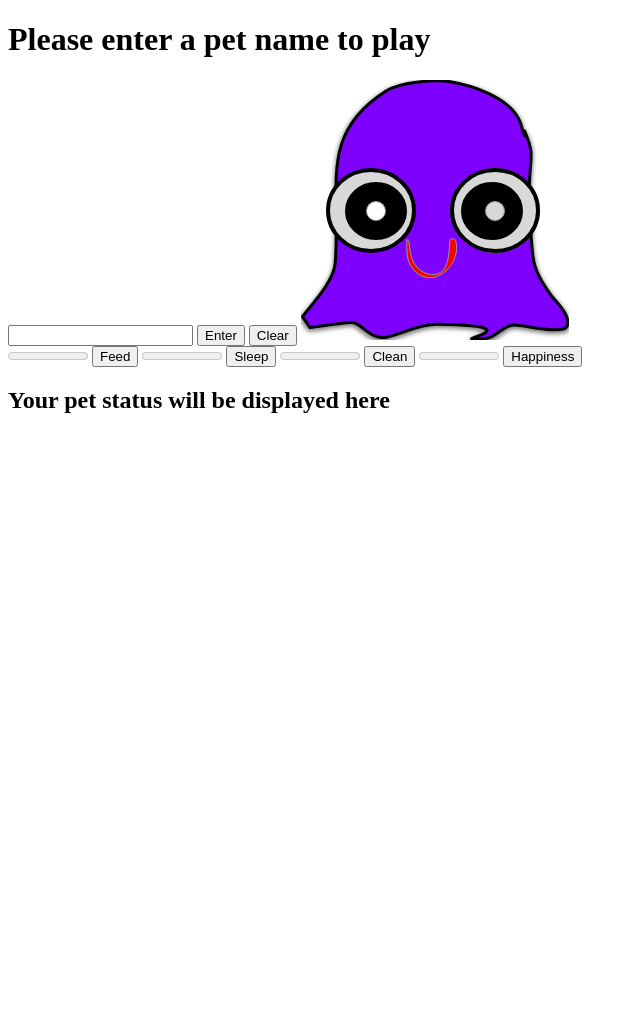
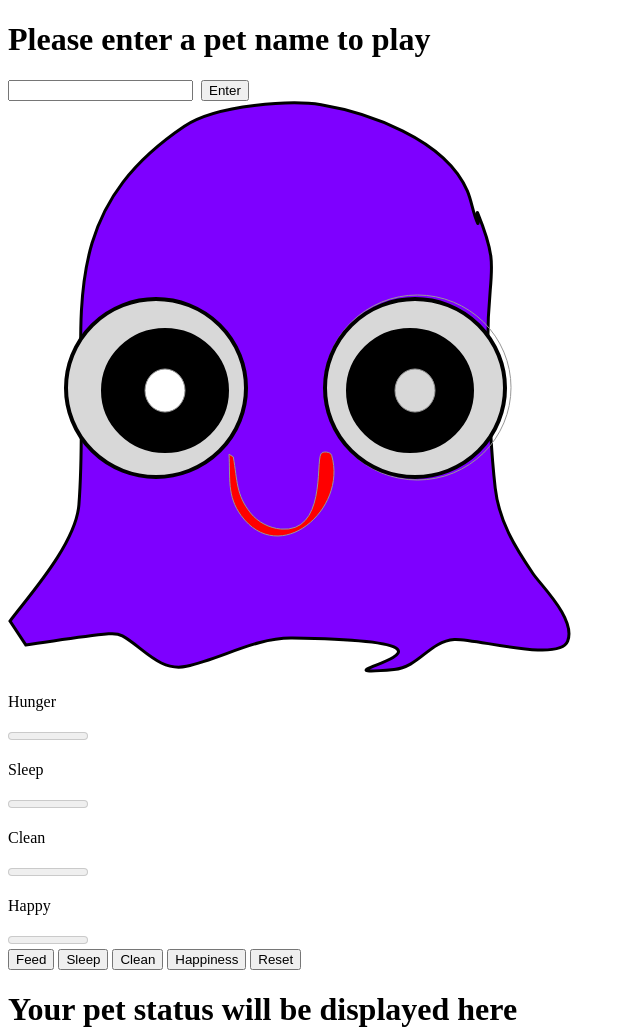
Before and after one commit to nabmat/cwk, a website: page client/index.html in a window 1280 px wide. Shown: the whole page, without its empty margins (0-640 px from the left). Before the commit the page ends 800 px from the top, so only its background shows below. Drawn offline with Linux system fonts and the light colour scheme.

Commit message:
Have added css grid

```diff
--- a/client/index.html
+++ b/client/index.html
@@ -4,74 +4,89 @@
 <head>
     <title>The virtual pet</title>
     <link rel='stylesheet' href='style.css'>
-    <script defer src='index.js' type ='module'></script>
+    <script defer src='index.js' type='module'></script>
 </head>
 
 <body>
+    <div class='container'>
+        <div class='item item-1'>
             <h1 id='petName'>Please enter a pet name to play</h1>
-    <label for='Name'></label>
-    <input id='userText'>
-
-    <button id="setName">Enter</button>
-    <button id="clearName">Clear</button>
-    <svg width="268px" height="260px" viewBox="0 0 268 260" version="1.1" xmlns="http://www.w3.org/2000/svg"
+        </div>
+        <div class='item item-2'><label for='Name'></label>
+            <input id='userText'>&nbsp;&nbsp;<button id="setName">Enter</button>
+        </div>
+        <div class='item item-3'>
+            <svg width="563px" height="572px" viewBox="0 0 563 572" version="1.1" xmlns="http://www.w3.org/2000/svg"
                 xmlns:xlink="http://www.w3.org/1999/xlink">
-        <title>My virtual pet svg</title>
-        <defs>
+                <g id="Page-1" stroke="none" stroke-width="1" fill="none" fill-rule="evenodd">
+                    <g id="pet-svg" transform="translate(2.000000, 2.000000)">
+                        <g id="Path">
+                            <g id="path-1-link" fill="#000000" fill-rule="nonzero">
                                 <path
-                d="M1.41796875,236.621094 C9.86337135,225.715052 32.7243045,201.614095 34.15625,183.683594 C40.3647225,105.942488 16.8556686,54.9511169 84.2578125,11.4453125 C99.7034378,1.47568371 135.685354,-0.508836639 149.203125,1.66015625 C170.273875,5.0410618 207.974687,16.8316471 218.664063,40.890625 C220.752522,45.591199 221.281545,50.9094891 223.539063,55.53125 C224.220835,56.9270266 222.929194,49.4424346 223.539063,50.8710938 C235.414988,78.6912719 227.592571,76.0057407 228.390625,115.113281 C228.806136,135.474817 229.485448,155.887987 231.90625,176.109375 C233.728362,191.329803 241.317821,202.960255 249.894531,215.113281 C253.665318,220.45641 270.447728,235.80159 266.300781,245.855469 C262.26951,255.628903 221.947156,244.311235 212.472656,245.023438 C200.535066,245.920792 195.798734,257.591414 183.816406,258.660156 C135.091279,263.006106 244.721649,245.973221 135.476563,244.367188 C118.193703,244.113109 102.153174,253.651607 85.2421875,257.226562 C72.5543414,259.908753 64.3965102,248.479931 54.8085938,243.410156 C52.8593897,242.379481 50.4579163,242.268875 48.2617188,242.464844 C35.0818767,243.640895 22.0117188,245.826823 8.88671875,247.507812 L1.41796875,236.621094 Z"
+                                    d="M0,518.019054 C17.7790022,494.055176 65.9051365,441.098072 68.9196242,401.699329 C81.9895098,230.878567 32.4989716,118.835077 174.391895,23.2396451 C206.907551,1.33335036 282.655576,-3.02724206 311.112772,1.73869241 C355.470268,9.16756615 434.836859,35.075054 457.339805,87.9399171 C461.736365,98.2685022 462.850048,109.954397 467.602505,120.109806 C469.037751,123.17675 466.318628,106.730834 467.602505,109.870031 C492.603338,170.99939 476.135826,165.098464 477.815865,251.029578 C478.690586,295.770041 480.120652,340.62396 485.21685,385.056475 C489.052705,418.500367 505.029801,444.055993 523.085227,470.759873 C531.023372,482.500346 566.353186,516.218355 557.623161,538.309773 C549.136653,559.784969 464.251272,534.916623 444.305845,536.481549 C419.175197,538.453308 409.204417,564.0972 383.979588,566.44555 C281.404947,575.994919 512.195435,538.56851 282.216035,535.039569 C245.832689,534.48128 212.06466,555.44025 176.464171,563.295509 C149.754107,569.189096 132.580491,544.076511 112.396304,532.93668 C108.292899,530.671975 103.237391,530.42894 98.6140238,530.859543 C70.8682251,533.443683 43.3533301,538.246829 15.7229831,541.940471 L0,518.019054 Z"
                                     id="path-1"></path>
-            <filter x="-3.3%" y="-2.5%" width="106.5%" height="106.6%" filterUnits="objectBoundingBox" id="filter-2">
-                <feMorphology radius="1.5" operator="dilate" in="SourceAlpha" result="shadowSpreadOuter1">
-                </feMorphology>
-                <feOffset dx="0" dy="2" in="shadowSpreadOuter1" result="shadowOffsetOuter1"></feOffset>
-                <feGaussianBlur stdDeviation="2" in="shadowOffsetOuter1" result="shadowBlurOuter1"></feGaussianBlur>
-                <feComposite in="shadowBlurOuter1" in2="SourceAlpha" operator="out" result="shadowBlurOuter1">
-                </feComposite>
-                <feColorMatrix values="0 0 0 0 0   0 0 0 0 0   0 0 0 0 0  0 0 0 0.5 0" type="matrix"
-                    in="shadowBlurOuter1"></feColorMatrix>
-            </filter>
-        </defs>
-        <g id="Page-1" stroke="none" stroke-width="1" fill="none" fill-rule="evenodd">
-            <g id="Path">
-                <use fill="black" fill-opacity="1" filter="url(#filter-2)" xlink:href="#path-1"></use>
-                <use stroke="#000000" stroke-width="3" fill="#7E00FF" fill-rule="evenodd" xlink:href="#path-1"></use>
                             </g>
-            <ellipse id="Oval" stroke="#000000" stroke-width="4" fill="#D8D8D8" cx="70" cy="130.5" rx="43" ry="40.5">
-            </ellipse>
-            <ellipse id="Oval" stroke="#000000" stroke-width="2" fill="#000000" cx="75" cy="131" rx="30" ry="28">
-            </ellipse>
-            <path id = 'eye-lid-top'
-                d="M105.600576,159.692676 C106.249446,170.673131 104.58481,179.170059 111.343978,188.154767 C129.679423,212.527387 162.035358,185.331539 154.476001,160.21326 C153.973046,158.542041 150.216223,158.085864 149.352733,159.59721 C146.906515,163.878774 151.75708,196.329792 130.224695,194.451003 C127.485991,194.21204 124.747063,193.406556 122.299447,192.135223 C119.864831,190.870643 117.584413,189.132643 115.850045,186.984571 C108.891615,178.366325 109.6835,172.26959 107.653258,160.932233 L105.600576,159.692676 Z"
-                id="Path-2" stroke="#979797" fill="#FF0000"></path>
-            <ellipse id="Oval" stroke="#979797" cx="194" cy="130.5" rx="44.5" ry="42"></ellipse>
-            <g id = 'leftEye'>
-            <circle id="Oval" stroke="#979797" fill="#FFFFFF" cx="75" cy="131" r="9.5"></circle>
+                            <g id="path-1-link" fill="#7E00FF" stroke="#000000" stroke-width="3">
+                                <path
+                                    d="M0,518.019054 C17.7790022,494.055176 65.9051365,441.098072 68.9196242,401.699329 C81.9895098,230.878567 32.4989716,118.835077 174.391895,23.2396451 C206.907551,1.33335036 282.655576,-3.02724206 311.112772,1.73869241 C355.470268,9.16756615 434.836859,35.075054 457.339805,87.9399171 C461.736365,98.2685022 462.850048,109.954397 467.602505,120.109806 C469.037751,123.17675 466.318628,106.730834 467.602505,109.870031 C492.603338,170.99939 476.135826,165.098464 477.815865,251.029578 C478.690586,295.770041 480.120652,340.62396 485.21685,385.056475 C489.052705,418.500367 505.029801,444.055993 523.085227,470.759873 C531.023372,482.500346 566.353186,516.218355 557.623161,538.309773 C549.136653,559.784969 464.251272,534.916623 444.305845,536.481549 C419.175197,538.453308 409.204417,564.0972 383.979588,566.44555 C281.404947,575.994919 512.195435,538.56851 282.216035,535.039569 C245.832689,534.48128 212.06466,555.44025 176.464171,563.295509 C149.754107,569.189096 132.580491,544.076511 112.396304,532.93668 C108.292899,530.671975 103.237391,530.42894 98.6140238,530.859543 C70.8682251,533.443683 43.3533301,538.246829 15.7229831,541.940471 L0,518.019054 Z"
+                                    id="path-1"></path>
                             </g>
-            <ellipse id="Oval" stroke="#000000" stroke-width="4" fill="#D8D8D8" cx="194" cy="130.5" rx="43" ry="40.5">
-            </ellipse>
-            <ellipse id="Oval" stroke="#000000" stroke-width="2" fill="#000000" cx="191" cy="131" rx="30" ry="28">
-            </ellipse>
-            <g id = 'rightEye'>
-            <circle id="Oval" stroke="#979797" fill="#D8D8D8" cx="194" cy="131" r="9.5"></circle>
+                        </g>
+                        <ellipse id="Oval" stroke="#000000" stroke-width="4" fill="#D8D8D8" fill-rule="nonzero" cx="146"
+                            cy="285" rx="90" ry="89"></ellipse>
+                        <ellipse id="Oval" stroke="#000000" stroke-width="2" fill="#000000" fill-rule="nonzero" cx="155"
+                            cy="287.5" rx="63" ry="61.5"></ellipse>
+                        <path
+                            d="M219,351.184716 C220.362627,374.834927 216.866891,393.136002 231.061144,412.487681 C269.565579,464.982555 337.513042,406.406882 321.638393,352.305974 C320.582187,348.706425 312.692859,347.72389 310.87953,350.979097 C305.742472,360.200927 315.928658,430.095427 270.71065,426.048805 C264.959372,425.534115 259.207623,423.799227 254.067629,421.060971 C248.954936,418.33726 244.166058,414.593876 240.523885,409.967259 C225.911182,391.404883 227.57414,378.273454 223.310632,353.854531 L219,351.184716 Z"
+                            id="Path-2" stroke="#979797" fill="#FF0000" fill-rule="nonzero"></path>
+                        <ellipse id="Oval" stroke="#979797" cx="407.5" cy="284.5" rx="93.5" ry="92.5"></ellipse>
+                        <ellipse id="Oval" stroke="#979797" fill="#FFFFFF" fill-rule="nonzero" cx="155" cy="287.5"
+                            rx="20" ry="21.5"></ellipse>
+                        <ellipse id="Oval" stroke="#000000" stroke-width="4" fill="#D8D8D8" fill-rule="nonzero" cx="405"
+                            cy="285" rx="90" ry="89"></ellipse>
+                        <ellipse id="Oval" stroke="#000000" stroke-width="2" fill="#000000" fill-rule="nonzero" cx="400"
+                            cy="287.5" rx="63" ry="61.5"></ellipse>
+                        <ellipse id="Oval" stroke="#979797" fill="#D8D8D8" fill-rule="nonzero" cx="405" cy="287.5"
+                            rx="20" ry="21.5"></ellipse>
                     </g>
                 </g>
             </svg>
-    <section>
+        </div>
+        <div class='item item-4'>
             <div class='stat'>
+                <P>Hunger</P>
                 <meter id='hunger' min=0 max=100 value=0 low=20 high=45 optimum=50></meter>
+                <P>Sleep</P>
+                <meter id='sleep' min=0 max=100 value=0 low=20 high=45 optimum=50></meter>
+                <P>Clean</P>
+                <meter id='clean' min=0 max=100 value=0 low=20 high=45 optimum=50></meter>
+                <P>Happy</P>
+                <meter id='happy' min=0 max=100 value=0 low=20 high=45 optimum=50></meter>
+            </div>
+        </div>
+        <div class='item item-5'>
             <button id=hungerfeed>Feed</button>
-            <meter id='sleep' min=0 max=100 value=0 low=20 high=45 optimum=50></meter>
             <button id=sleeping>Sleep</button>
-            <meter id='clean' min=0 max=100 value=0 low=20 high=45 optimum=50></meter>
             <button id=cleaning>Clean</button>
-            <meter id='happy' min=0 max=100 value=0 low=20 high=45 optimum=50></meter>
             <button id=happiness>Happiness</button>
-<h1 id = 'petStatus'>Your pet status will be displayed here</h1>
+            <button id="resetPet">Reset</button>
+        </div>
+
+        <div class='item item-6'>
+            <h1 id='petStatus'>Your pet status will be displayed here</h1>
+        </div>
 
 
 
-</div>
+        <section>
+
+
+
+
+
+
+
+
         </section>
 
         </section>
```
Lines whose indentation alone changed are shown as unchanged.
